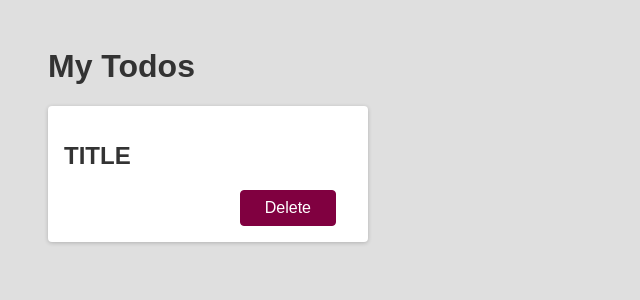
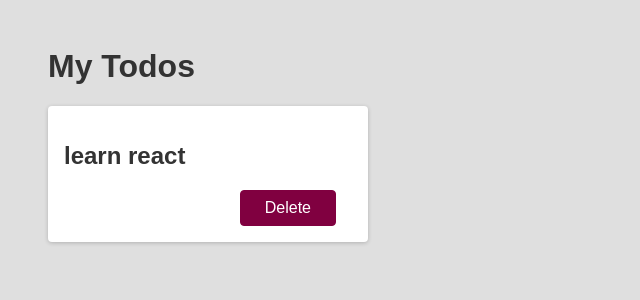
Before and after one commit to BenjaminWills/portfolio-website, a React (Create React App) app in the folder my-app/: page / in a window 1280 px wide. Shown: the top 300 px of the page, without its empty margins (0-640 px from the left). Built offline with nearby package versions, Linux system fonts and the light colour scheme.

Commit message:
modularised Todo function to change title

```diff
--- a/my-app/src/App.js
+++ b/my-app/src/App.js
@@ -5,7 +5,7 @@ function App() {
   return (
     <div>
       <h1>My Todos</h1>
-      <Todo />
+      <Todo text="learn react" />
     </div>
   );
 }
--- a/my-app/src/components/Todo.js
+++ b/my-app/src/components/Todo.js
@@ -1,9 +1,9 @@
 // Adding a Todo component
 
-function Todo() {
+function Todo(props) {
   return (
     <div className="card">
-      <h2>TITLE</h2>
+      <h2>{props.text}</h2>
       <div className="actions">
         <button className="btn">Delete</button>
       </div>
```
